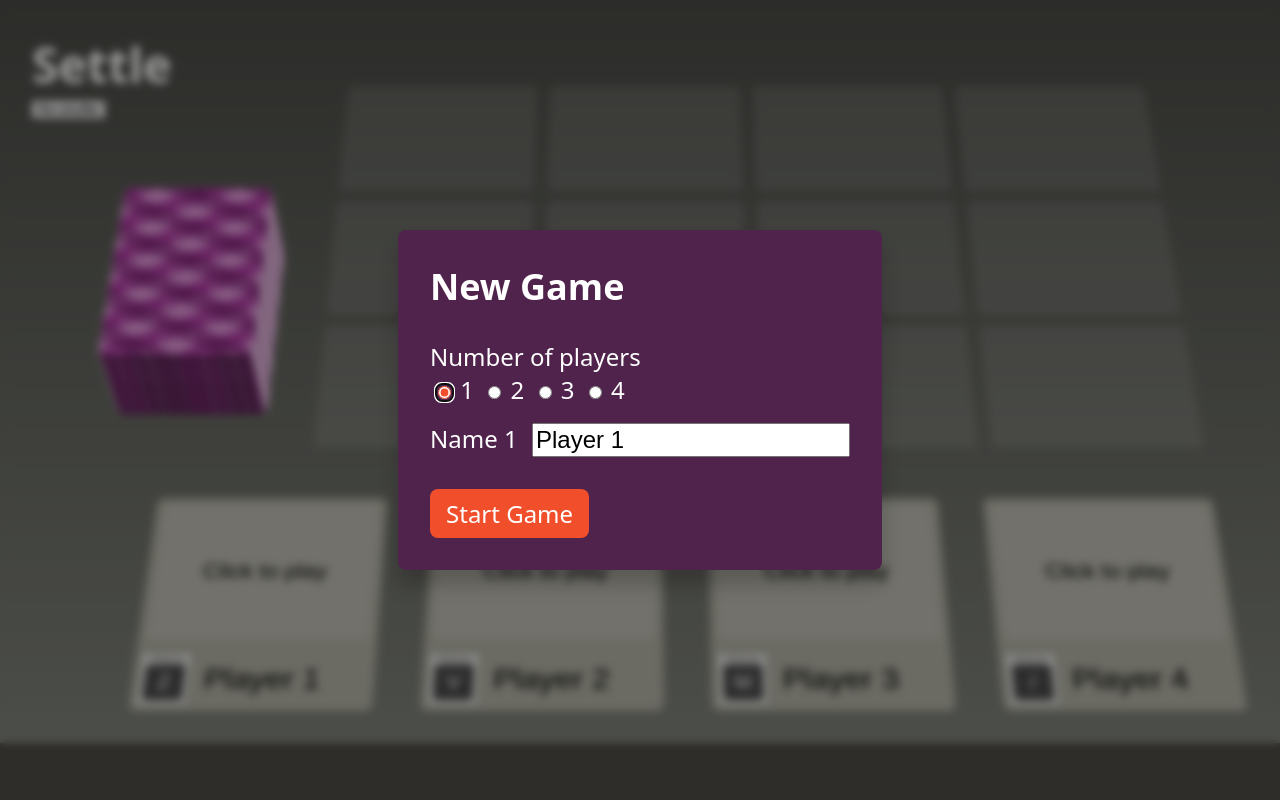
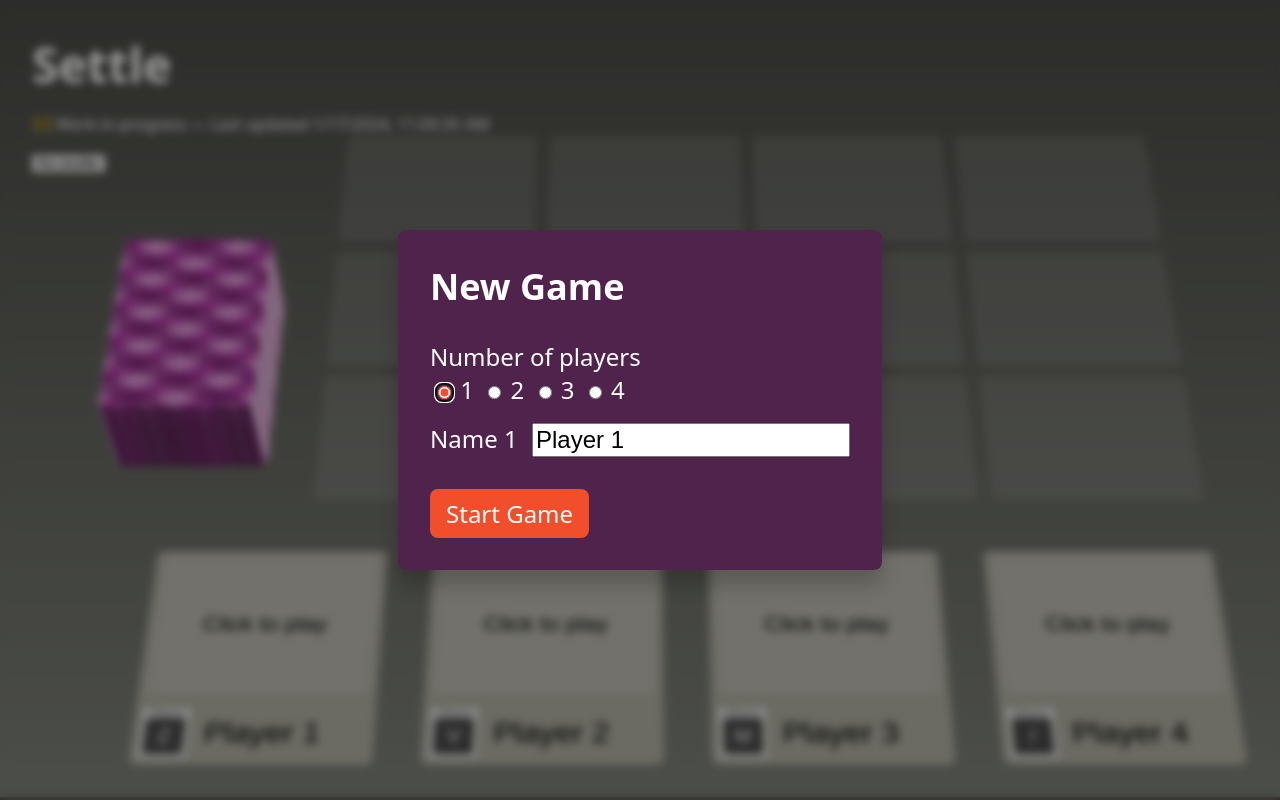
Before and after one commit to stephenjbell/settle, a SvelteKit app: page / in a window 1280 px wide. Built offline with nearby package versions, Linux system fonts and the light colour scheme.

Commit message:
See if date renders at build time or visit time

```diff
--- a/src/routes/+page.svelte
+++ b/src/routes/+page.svelte
@@ -3,7 +3,11 @@
 
     import { onDestroy, onMount } from 'svelte';
     import { browser } from '$app/environment';
-    import { page } from '$app/stores'
+    import { page } from '$app/stores';
+
+    // Get the current date and current time in a short, easy to read format
+    let now = new Date();
+    let dateTime = now.toLocaleString('en-US',{timeZone: 'America/Chicago'});
 
     // Set debug variable to true or false
     let debug = $page.url.searchParams.get('debug');
@@ -617,6 +621,7 @@
     <h1>
         Settle
     </h1>
+    <p>🚧 Work-in-progress — Last updated {dateTime}</p>
     <button on:click|preventDefault={reshuffle}>Re-shuffle</button>
 
     <div class="noplayerwarning {noPlayerWarning}">Select a player.</div>
```
